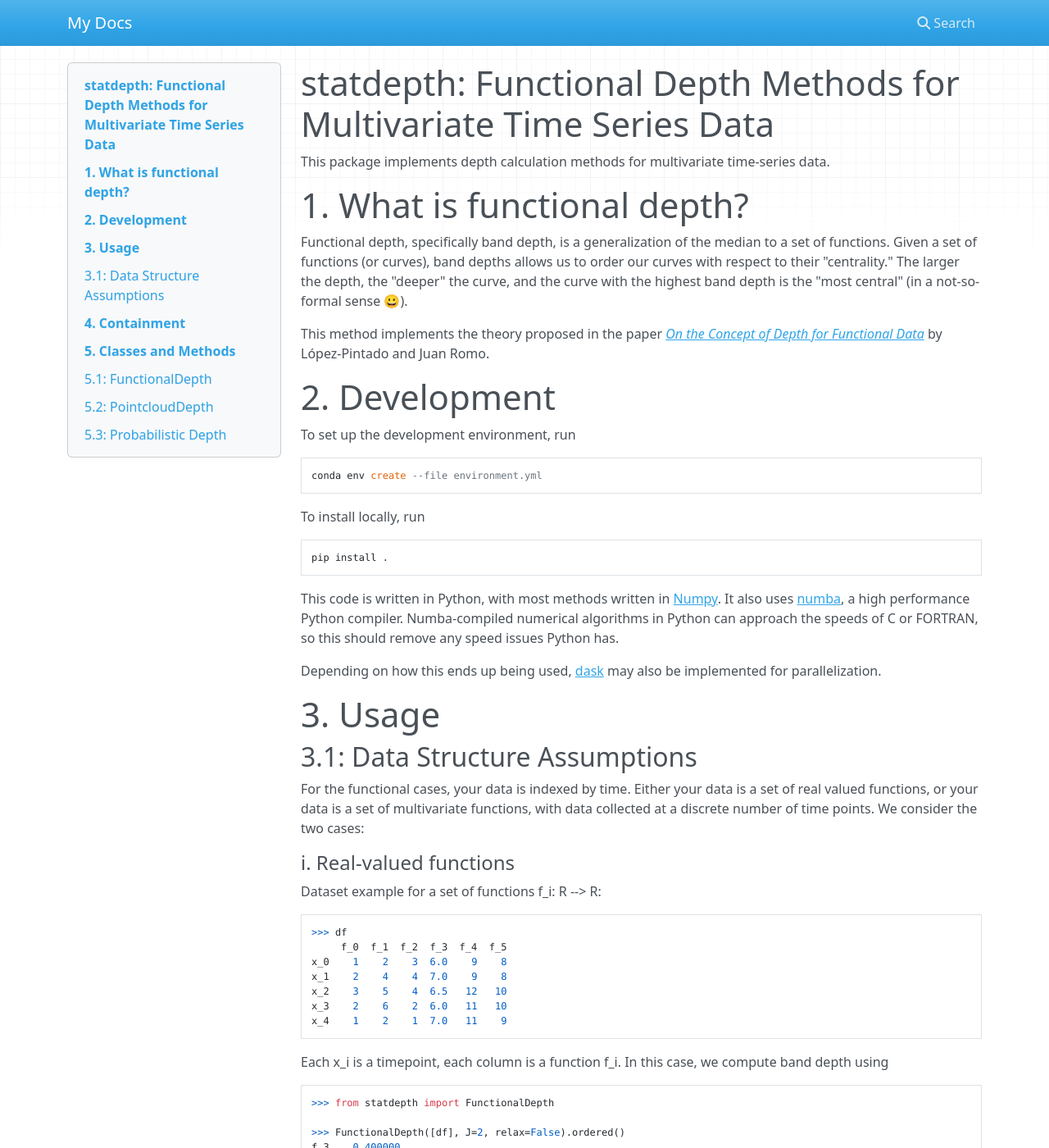
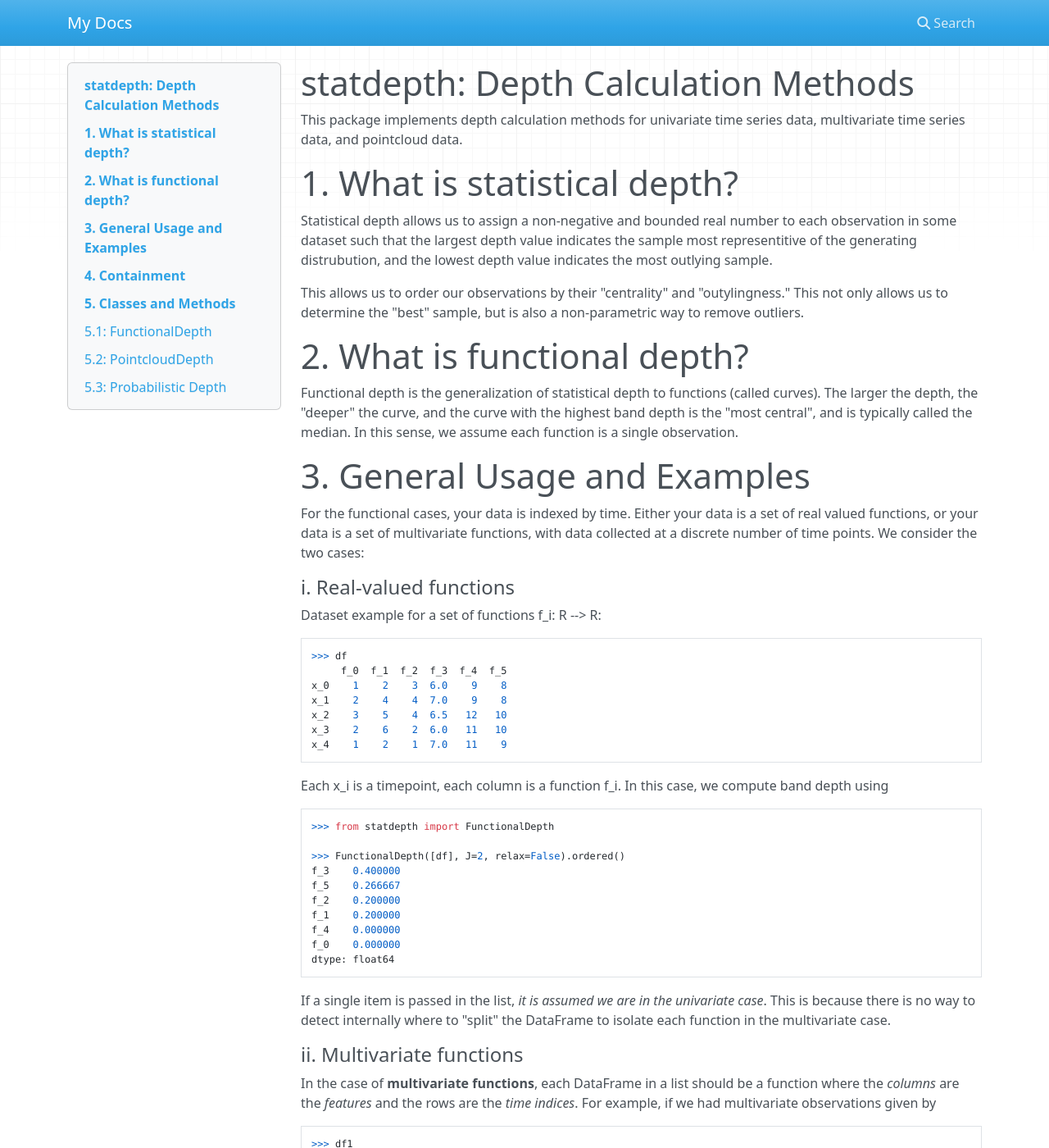
Before and after one commit to braingeneers/statdepth, an MkDocs documentation site: the page built from docs/index.md, in a window 1280 px wide and 1400 px high. Shown: the whole window at 82% size. Built offline with MkDocs 1.6.1, drawn with Linux system fonts in a browser that asks for light colours; nearby versions of some CDN libraries; some of the changed text lies outside the part shown.

````diff
--- a/docs/index.md
+++ b/docs/index.md
@@ -1,31 +1,16 @@
-# statdepth: Functional Depth Methods for Multivariate Time Series Data
-This package implements depth calculation methods for multivariate time-series data.
+# statdepth: Depth Calculation Methods
+This package implements depth calculation methods for univariate time series data, multivariate time series data, and pointcloud data.
 
-# 1. What is functional depth?
-Functional depth, specifically band depth, is a generalization of the median to a set of functions. Given a set of functions (or curves), band depths allows us to order our curves with respect to their "centrality." The larger the depth, the "deeper" the curve, and the curve with the highest band depth is the "most central" (in a not-so-formal sense 😀).
+# 1. What is statistical depth?
 
-This method implements the theory proposed in the paper [*On the Concept of Depth for Functional Data*](https://www.researchgate.net/publication/33397608_On_the_Concept_of_Depth_for_Functional_Data) by López-Pintado and Juan Romo.
+Statistical depth allows us to assign a non-negative and bounded real number to each observation in some dataset such that the largest depth value indicates the sample most representitive of the generating distrubution, and the lowest depth value indicates the most outlying sample.
 
-# 2. Development
+This allows us to order our observations by their "centrality" and "outylingness." This not only allows us to determine the "best" sample, but is also a non-parametric way to remove outliers.
 
-To set up the development environment, run
-```
-conda env create --file environment.yml
-```
+# 2. What is functional depth?
+Functional depth is the generalization of statistical depth to functions (called curves). The larger the depth, the "deeper" the curve, and the curve with the highest band depth is the "most central", and is typically called the median. In this sense, we assume each function is a single observation.
 
-To install locally, run
-
-```
-pip install .
-```
-
-This code is written in Python, with most methods written in [Numpy](https://numpy.org/). It also uses [numba](https://numba.pydata.org/), a high performance Python compiler. Numba-compiled numerical algorithms in Python can approach the speeds of C or FORTRAN, so this should remove any speed issues Python has.
-
-Depending on how this ends up being used, [dask](https://dask.org/) may also be implemented for parallelization.
-
-# 3. Usage
-
-## 3.1: Data Structure Assumptions
+# 3. General Usage and Examples
 For the functional cases, your data is indexed by time. Either your data is a set of real valued functions, or your data is a set of multivariate functions, with data collected at a discrete number of time points. We consider the two cases:
 
 #### i. Real-valued functions
@@ -199,8 +184,8 @@ Returns:
    * pd.Series, pd.DataFrame:
       * Depth values for each function.
 
-
 Analytic methods:
+<font size="4">
 - `ordered(ascending=False)`: Sort the curves by their band depth
 - `deepest(n=1)`: Return the `n` deepest curves
 - `outlying(n=1)`: Return the `n` most outlying curves
@@ -210,10 +195,13 @@ Analytic methods:
 - `get_data()`: Return the original data passed
 - `sorted(ascending=False)`: Alias for ordered()
 - `median()`: Alias for `deepest(n=1)`
+</font>
 
+<font size="4">
 Visualizations:
 - `plot_deepest(n=1)`: Plot all the curves with the `n` deepest marked in red
 - `plot_outlying(n=1)`: Plot all curves with the `n` outyling marked in red
+</font>
 
 ## 5.2: PointcloudDepth
 
@@ -240,6 +228,7 @@ Returns:
    * Depth values for the given points with respect to the data. Index of Series are indices of points in the original data, and the values are the depths
 
 Analytic methods:
+<font size="4">
 - `ordered(ascending=False)`: Sort the curves by their band depth
 - `deepest(n=1)`: Return the `n` deepest curves
 - `outlying(n=1)`: Return the `n` most outlying curves
@@ -249,11 +238,14 @@ Analytic methods:
 - `get_data()`: Return the original data passed
 - `sorted(ascending=False)`: Alias for ordered()
 - `median()`: Alias for `deepest(n=1)`
+</font>
 
+<font size="4">
 Visualizations:
 - `plot_depths(invert_colors=False)`: Plot all datapoints and color them by their depth. If dimension of data is greater than 3, plot parallel axis intead.
 - `plot_deepest(n=1)`: Plot all the curves with the `n` deepest marked in red
 - `plot_outlying(n=1)`: Plot all curves with the `n` outyling marked in red
 - `plot_distribution(invert_colors=False)`: Alias for `plot_depths()`
+</font>
 
 ## 5.3: Probabilistic Depth
````
Also changed, not shown: README.md (+4 -206 lines).
